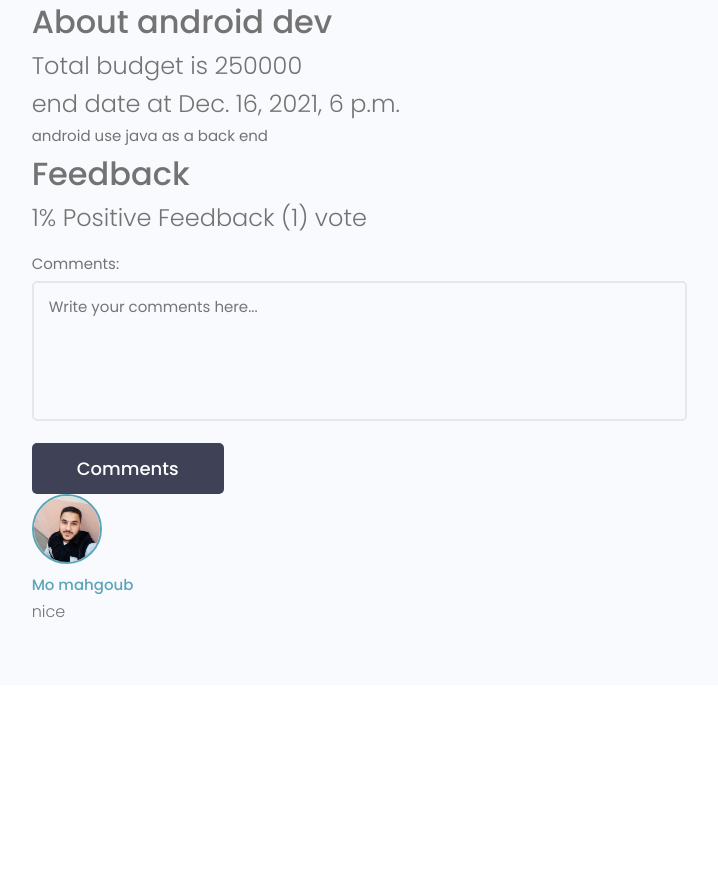
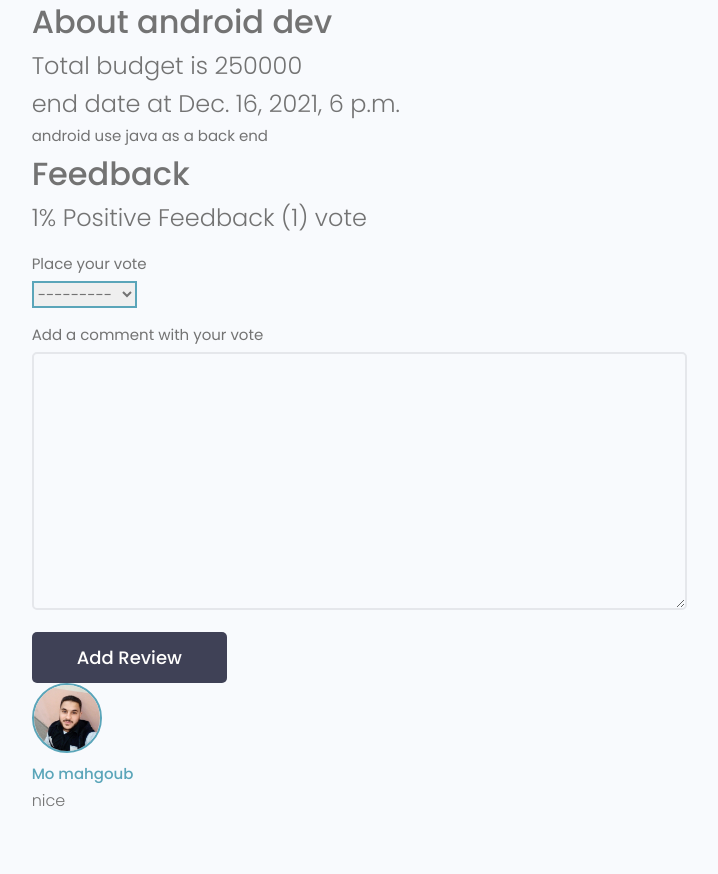
Before and after one commit to Mohamadmahgoub910/DjanCowardFundAppFP, a Django app: page /singleproject/09b6abe9-d355-46ea-9036-bc40b6b33043/ in a window 1280 px wide. Shown: the part 625-1499 px from the top of the page, without its empty margins (465-1183 px from the left). Before the commit the page ends 1243 px from the top, so only its background shows below. Run offline with Django 3.2, Linux system fonts and the light colour scheme; data comes from the database, SQL or seed files in the repository; both versions use the stored data as it was after the commit; some libraries are stand-ins or nearby versions.

Commit message:
users can add review or a comment

```diff
--- a/finalp/projects/forms.py
+++ b/finalp/projects/forms.py
@@ -1,5 +1,6 @@
+from django.db.models import fields
 from django.forms import ModelForm
-from .models import Project
+from .models import Project, Review
 from django import forms
 
 
@@ -19,3 +20,20 @@ class ProjectForm(ModelForm):
         for name, field in self.fields.items():
             field.widget.attrs.update({'class': 'input'})
     # self.fields['title'].widgets.attrs.update({'class':'input'})
+
+
+# Review
+class ReviewForm(ModelForm):
+    class Meta:
+        model = Review
+        fields = ['value', 'body']
+        labels = {
+            'value': 'Place your vote',
+            'body': 'Add a comment with your vote'
+        }
+
+    def __init__(self, *args, **kwargs):
+        super(ReviewForm, self).__init__(*args, **kwargs)
+
+        for name, field in self.fields.items():
+            field.widget.attrs.update({'class': 'input'})
--- a/finalp/projects/templates/projects/single-project.html
+++ b/finalp/projects/templates/projects/single-project.html
@@ -52,29 +52,35 @@
                         vote{{project.vote_total|pluralize:'s'}}
                     </h5>
 
-                    <form class="form" action="#" method="POST">
-                        <!-- Textarea -->
+                    <form class="form" action="{% url 'project' project.id %}" method="POST">
+                        {% csrf_token %}
+                        {% for field in form %}
                         <div class="form__field">
-                            <label for="formInput#textarea">Comments: </label>
-                            <textarea class="input input--textarea" name="message" id="formInput#textarea"
-                                placeholder="Write your comments here..."></textarea>
+                            <label for="formInput#textarea">{{field.label}}</label>
+                            {{field}}
                         </div>
-                        <input class="btn btn--sub btn--lg" type="submit" value="Comments" />
+                        {% endfor %}
+                        <input class="btn btn--sub btn--lg" type="submit" value="Add Review" />
                     </form>
                     <div class="commentList">
                         {% for review in project.review_set.all %}
                         {% if review.body %}
                         <div class="comment">
-                            <a href="{% url 'user-profile' review.owner.id %}">
+                            <a href="{% url 'user-profile' review.owner.id  %}">
                                 <img class="avatar avatar--md" src="{{review.owner.profile_image.url}}" alt="user" />
                             </a>
+
+
                             <div class="comment__details">
-                                <a href="{% url 'user-profile' review.owner.id %}" class="comment__author">{{review.owner.name}}</a>
-                                <p class="comment__info"> {{review.body}} </p>
+                                <a href="{% url 'user-profile' review.owner.id  %}"
+                                    class="comment__author">{{review.owner.name}}</a>
+                                <p class="comment__info">{{review.body|linebreaksbr}}</p>
                             </div>
-                            {% endif %}
-                            {% endfor %}
+
                         </div>
+                        {% endif %}
+                        {% endfor %}
+
                     </div>
                 </div>
             </div>
--- a/finalp/projects/views.py
+++ b/finalp/projects/views.py
@@ -1,5 +1,5 @@
 from django.shortcuts import redirect, render
-from .forms import ProjectForm
+from .forms import ProjectForm, ReviewForm
 from .models import Project
 # decorators loginrequire
 from django.contrib import messages
@@ -27,10 +27,10 @@ listProjects = [
 
 @login_required(login_url="login")
 def projects(request):
+
     # page = 'project.html'
     # number = 3
     # context = {'page': page, 'number': number, 'projects': listProjects}
-
     # gets all projects
     projects = searchProjects(request)
     # projects = Project.objects.all()
@@ -45,13 +45,22 @@ def singleproject(request, pk):
     # for i in listProjects:
     #     if i['id'] == pk:
     #         token = i
-
+    proObj = Project.objects.get(id=pk)
+    form = ReviewForm()
+    if request.method == 'POST':
+        form = ReviewForm(request.POST)
+        review = form.save(commit=False)
+        review.project = proObj
+        review.owner = request.user.profile
+        review.save()
+        # update project vote count
+        messages.success(request, 'ur review submitted')
     # get all details about each project
-    proObj = Project.objects.get(id=pk)
     # get all tags in the projects
     tags = proObj.tags.all()
     category = proObj.category.all()
-    context = {'project': proObj, 'tags': tags, 'category': category}
+    context = {'project': proObj, 'tags': tags,
+               'category': category, 'form': form}
     return render(request, 'projects/single-project.html', context)
 
 
```
Also changed, not shown: finalp/db.sqlite3, finalp/projects/migrations/0014_alter_review_unique_together.py (added).
